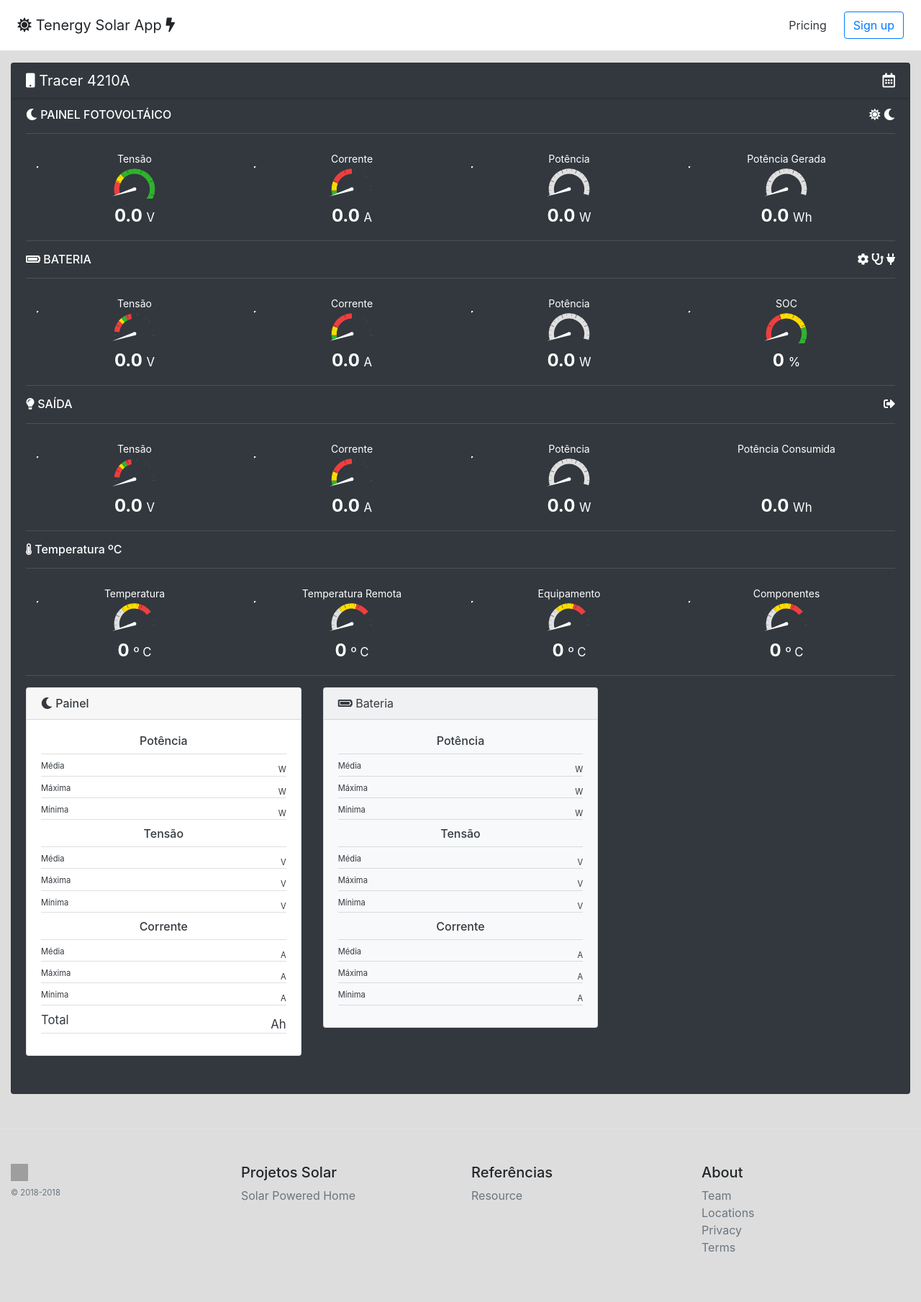
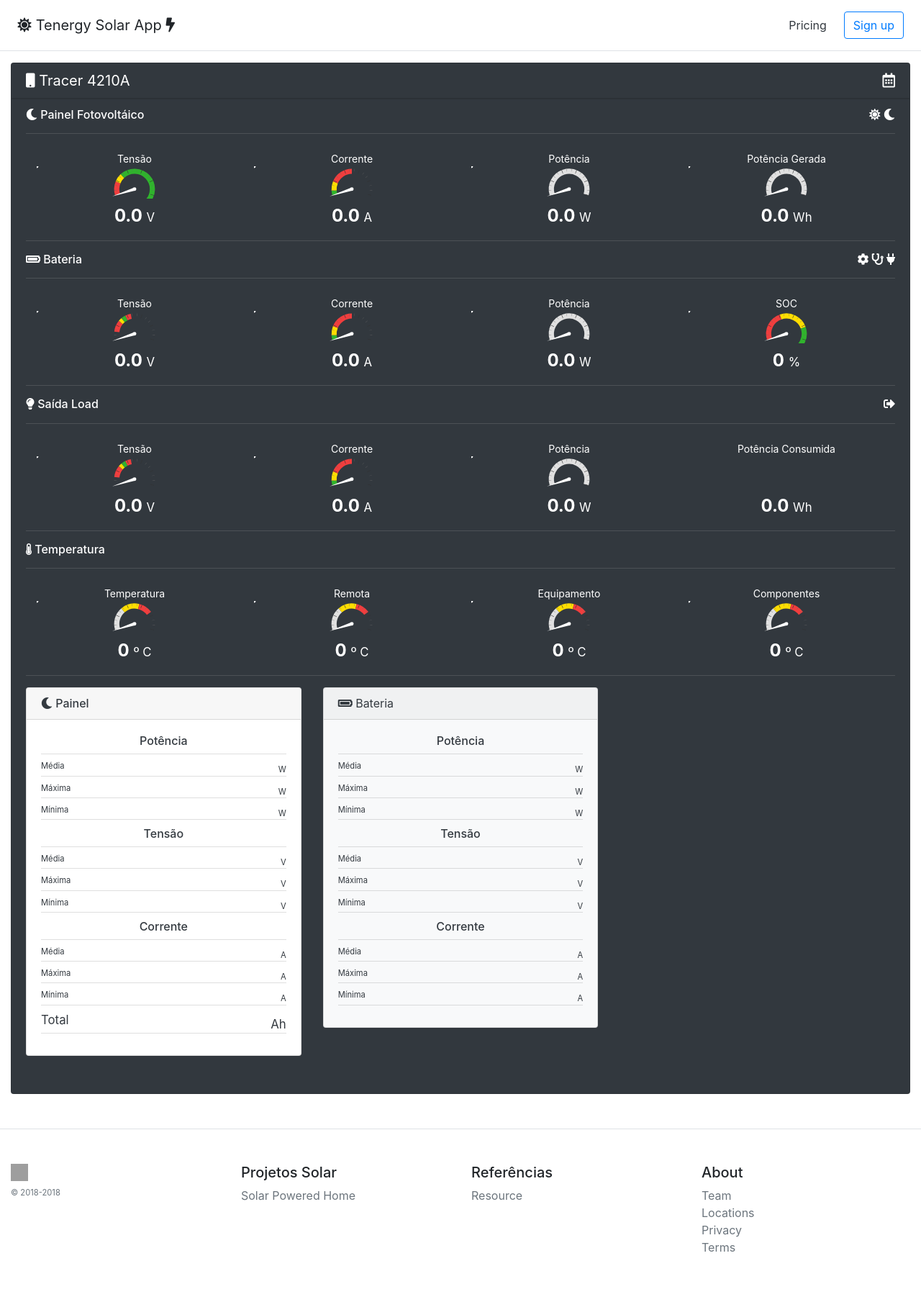
Before and after one commit to pelom/tenergy-api, a Flask app: page / in a window 1280 px wide. Shown: the whole page at 72% size. Run offline with Flask 2, Linux system fonts and the light colour scheme; data that the repository does not hold is empty; parts of the project's set-up code (start-up, migrations or seed data) failed here and were passed over; some libraries are stand-ins or nearby versions; grey boxes are pictures that could not be loaded.

Commit message:
melhorias e ajustes

```diff
--- a/app/app.py
+++ b/app/app.py
@@ -112,6 +112,7 @@ def device_monitor():
         now = datetime.strptime(param_date, '%Y-%m-%d')
 
     sample = sample_service.get_sample(now=now)
+    print sample_service.get_sample_hour(now=now)
     return jsonify(sample)
 
     # sample = sample_service.sampling()
--- a/app/static/css/main.css
+++ b/app/static/css/main.css
@@ -1,5 +1,5 @@
 body {
-    background-color: #DDD !important;
+    /*background-color: #DDD !important;*/
 }
 
 .line-info {
--- a/app/static/js/home.js
+++ b/app/static/js/home.js
@@ -1,8 +1,6 @@
 $(document).ready(function(){
     moment.locale('pt-BR');
     //moment.locale('en-US');
-
-    console.log(url_context)
 
     get_status_charge = function(status) {
         if(status.trim() == '00 No charging') {
--- a/app/templates/home.html
+++ b/app/templates/home.html
@@ -17,7 +17,7 @@
             </h5>
         </div>
         <div class="card-footer">
-            <h6 class="t-title-header"><i class="fas fa-moon pvicon"></i> PAINEL FOTOVOLTÁICO
+            <h6 class="t-title-header"><i class="fas fa-moon pvicon"></i> Painel Fotovoltáico
                 <div class="float-right">
                     <i class="fas fa-sun"></i> <small id="headerstartdate" class="badge badge-warning"></small>
                     <i class="fas fa-moon"></i> <small id="headerenddate" class="badge badge-warning"></small></div>
@@ -49,7 +49,7 @@
                 </div>
             </div>
 
-            <h6 class="t-title-header"><i class="fas fa-battery-full"></i> BATERIA
+            <h6 class="t-title-header"><i class="fas fa-battery-full"></i> Bateria
                 <div class="float-right">
                    <i class="fas fa-cog"></i> <small id="headerbatterysystem" class="badge badge-primary"></small>
                    <i class="fas fa-stethoscope"></i> <small id="headerbatterystatus" class="badge badge-primary"></small>
@@ -57,25 +57,25 @@
                 </div>
             </h6>
             <div class="row t-row">
-                <div class="col-md-3 t-col">
+                <div class="col-lg-3 col-md-3 col-sm-6 t-col">
                     <div class="t-name-header">Tensão</div>
                     <canvas style="width: 100%" height="50" id="canvas-batteryvolt"></canvas>
                     <div class="t-value-header">
                         <span id="batteryvolt-textfield">0.0</span> <small>V</small></div>
                 </div>
-                <div class="col-md-3 t-col">
+                <div class="col-lg-3 col-md-3 col-sm-6 t-col">
                     <div class="t-name-header">Corrente</div>
                     <canvas style="width: 100%" height="50" id="canvas-batterycurrent"></canvas>
                     <div class="t-value-header">
                         <span id="batterycurrent-textfield">0.0</span> <small>A</small></div>
                 </div>
-                <div class="col-md-3 t-col">
+                <div class="col-lg-3 col-md-3 col-sm-6 t-col">
                     <div class="t-name-header">Potência</div>
                     <canvas style="width: 100%" height="50" id="canvas-batterypower"></canvas>
                     <div class="t-value-header">
                         <span id="batterypower-textfield">0.0</span> <small>W</small></div>
                 </div>
-                <div class="col-md-3 t-col">
+                <div class="col-lg-3 col-md-3 col-sm-6 t-col">
                     <div class="t-name-header">SOC</div>
                     <canvas style="width: 100%" height="50" id="canvas-batterysoc"></canvas>
                     <div class="t-value-header">
@@ -83,31 +83,31 @@
                 </div>
             </div>
 
-            <h6 class="t-title-header"><i class="fas fa-lightbulb"></i> SAÍDA
+            <h6 class="t-title-header"><i class="fas fa-lightbulb"></i> Saída Load
                 <div class="float-right">
                 <i class="fas fa-sign-out-alt"></i> <small id="headerload" class="badge badge-primary"></small>
                 </div>
             </h6>
             <div class="row t-row">
-                <div class="col-md-3 t-col">
+                <div class="col-lg-3 col-md-3 col-sm-6 t-col">
                     <div class="t-name-header">Tensão</div>
                     <canvas style="width: 100%" height="50" id="canvas-dischargingvolt"></canvas>
                     <div class="t-value-header">
                         <span id="dischargingvolt-textfield">0.0</span> <small>V</small></div>
                 </div>
-                <div class="col-md-3 t-col">
+                <div class="col-lg-3 col-md-3 col-sm-6 t-col">
                     <div class="t-name-header">Corrente</div>
                     <canvas style="width: 100%" height="50" id="canvas-dischargingcurrent"></canvas>
                     <div class="t-value-header">
                         <span id="dischargingcurrent-textfield">0.0</span> <small>A</small></div>
                 </div>
-                <div class="col-md-3 t-col">
+                <div class="col-lg-3 col-md-3 col-sm-6 t-col">
                     <div class="t-name-header">Potência</div>
                     <canvas style="width: 100%" height="50" id="canvas-dischargingpower"></canvas>
                     <div class="t-value-header">
                         <span id="dischargingpower-textfield">0.0</span> <small>W</small></div>
                 </div>
-                <div class="col-md-3 t-col">
+                <div class="col-lg-3 col-md-3 col-sm-6 t-col">
                     <div class="t-name-header">Potência Consumida</div>
                     <canvas style="width: 100%" height="50" id="canvas-dischargingpowertotal"></canvas>
                     <div class="t-value-header">
@@ -115,27 +115,27 @@
                 </div>
             </div>
 
-            <h6 class="t-title-header"><i class="fas fa-thermometer-three-quarters"></i> Temperatura ºC</h6>
+            <h6 class="t-title-header"><i class="fas fa-thermometer-three-quarters"></i> Temperatura</h6>
             <div class="row t-row">
-                <div class="col-md-3 t-col">
+                <div class="col-lg-3 col-md-3 col-sm-6 t-col">
                     <div class="t-name-header">Temperatura</div>
                     <canvas style="width: 100%" height="50" id="canvas-temperature"></canvas>
                     <div class="t-value-header">
                         <span id="temperature-textfield">0</span> <small>º C</small></div>
                 </div>
-                <div class="col-md-3 t-col">
-                    <div class="t-name-header">Temperatura Remota</div>
+                <div class="col-lg-3 col-md-3 col-sm-6 t-col">
+                    <div class="t-name-header">Remota</div>
                     <canvas style="width: 100%" height="50" id="canvas-remote"></canvas>
                     <div class="t-value-header">
                         <span id="remote-textfield">0</span> <small>º C</small></div>
                 </div>
-               <div class="col-md-3 t-col">
+               <div class="col-lg-3 col-md-3 col-sm-6 t-col">
                     <div class="t-name-header">Equipamento</div>
                     <canvas style="width: 100%" height="50" id="canvas-inside"></canvas>
                     <div class="t-value-header">
                         <span id="inside-textfield">0</span> <small>º C</small></div>
                 </div>
-                <div class="col-md-3 t-col">
+                <div class="col-lg-3 col-md-3 col-sm-6 t-col">
                     <div class="t-name-header">Componentes</div>
                     <canvas style="width: 100%" height="50" id="canvas-component"></canvas>
                     <div class="t-value-header">
```
Also changed, not shown: service/sampleService.py (+15 -0 lines).
